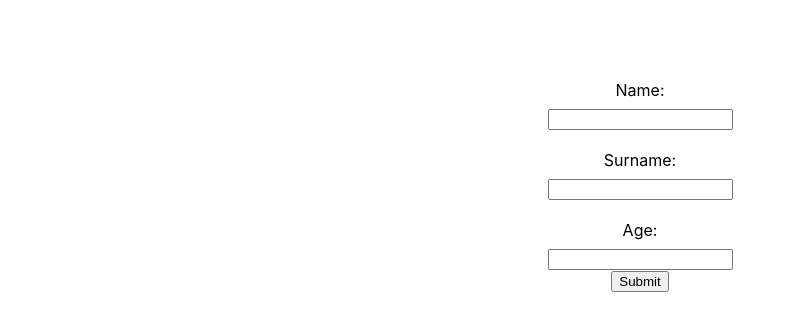
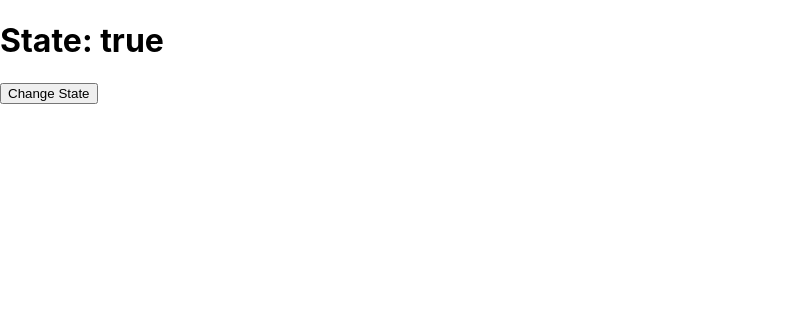
Before and after one commit to bytefulness/patika-dev, a React (Create React App) app in the folder react/tutorial/app/: page / in a window 1280 px wide. Shown: the top 330 px of the page, without its empty margins (0-796 px from the left). Built offline with nearby package versions, Linux system fonts and the light colour scheme.

Commit message:
Tutorial: useEffect

```diff
--- /dev/null
+++ b/react/tutorial/app/src/5-lifecycle/UseEffect.js
@@ -0,0 +1,24 @@
+import { useState, useEffect } from "react";
+
+function UseEffect() {
+  const [state, setState] = useState(true);
+
+  // Run every component render or re-render
+  useEffect(() => {
+    console.log("Component re-render");
+  });
+
+  // Run just once when component render
+  useEffect(() => {
+    console.log("Component render first time.");
+  }, []);
+
+  return (
+    <>
+      <h1>State: {state ? "true" : "false"}</h1>
+      <button onClick={() => setState(!state)}> Change State</button>
+    </>
+  );
+}
+
+export default UseEffect;
--- a/react/tutorial/app/src/App.js
+++ b/react/tutorial/app/src/App.js
@@ -1,8 +1,8 @@
 // Import Components
-import Inputs from "./4-states/inputs";
+import UseEffect from "./5-lifecycle/UseEffect";
 
 function App() {
-  return <Inputs />;
+  return <UseEffect />;
 }
 
 export default App;
```
